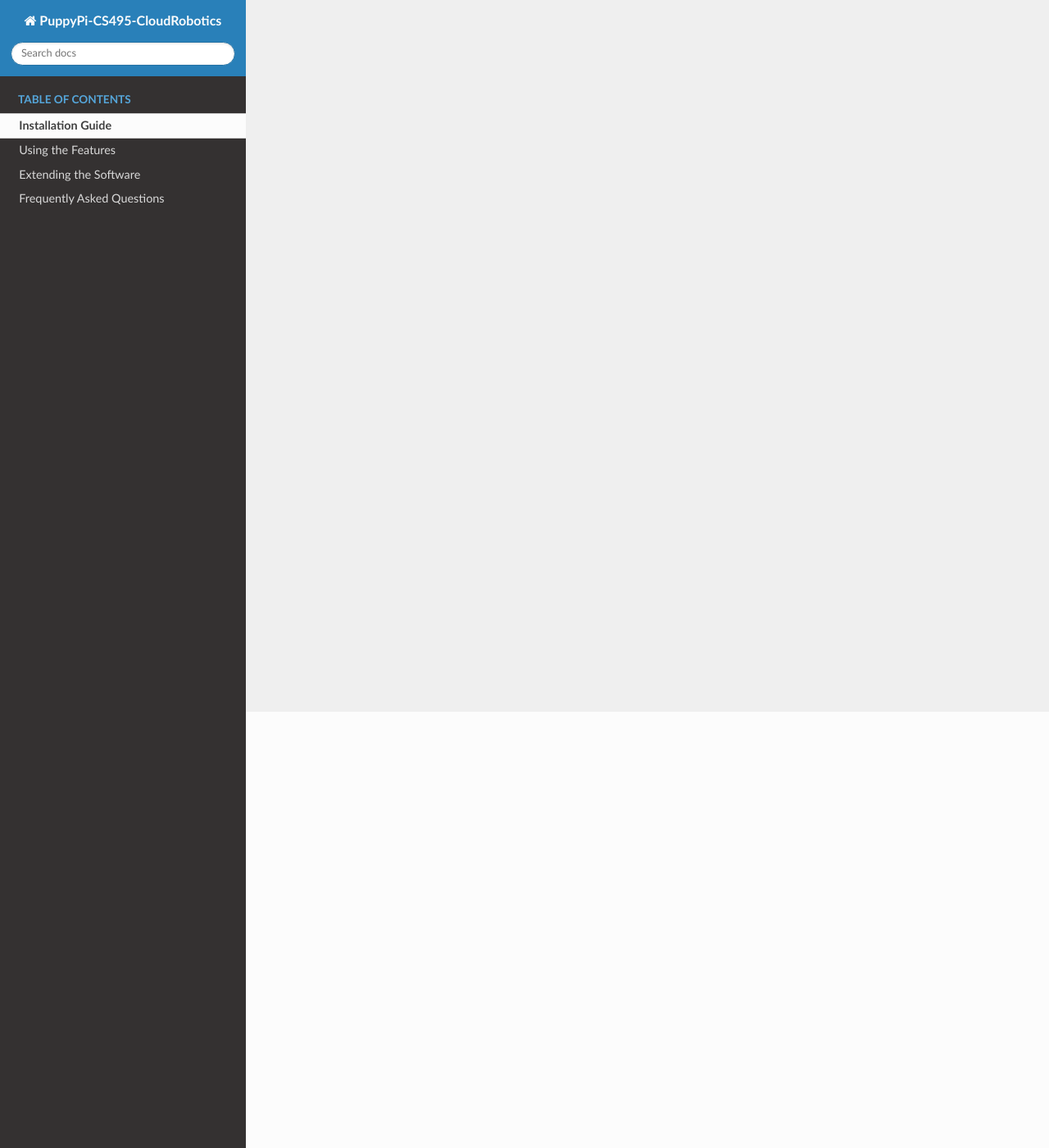
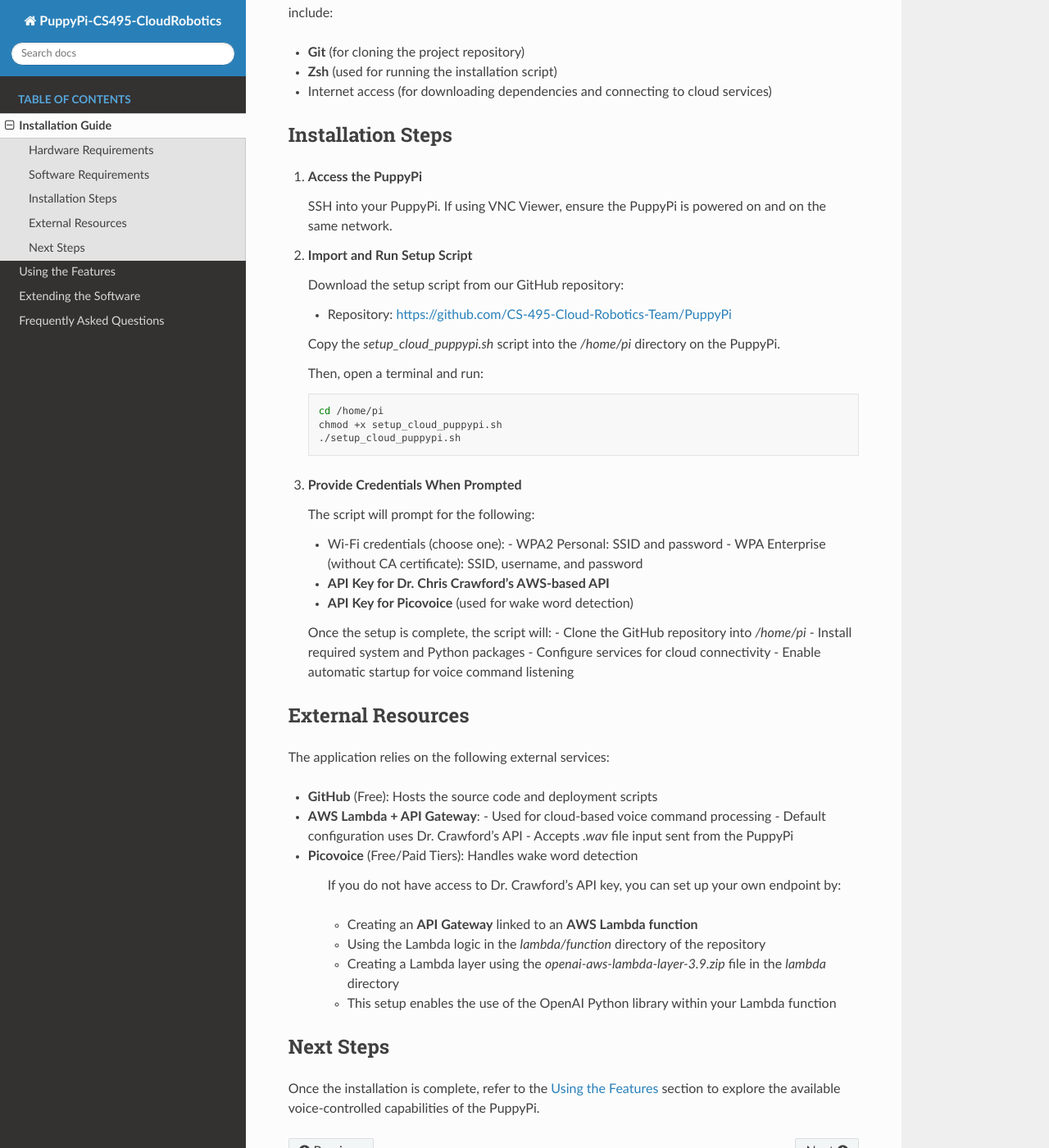
Before and after one commit to CS-495-Cloud-Robotics-Team/PuppyPi, a Sphinx documentation site: the page built from docs/install.rst, in a window 1280 px wide and 1400 px high, scrolled down 532 px. Shown: the whole window at 82% size. Built offline with Sphinx 7.4.7 and the Read the Docs theme 3.1.0, drawn with Linux system fonts in a browser that asks for light colours; pages that are not in the unit, such as notebooks, are missing from menus; some of the changed text lies outside the part shown.

Commit message:
Create installation guide

```diff
--- a/docs/install.rst
+++ b/docs/install.rst
@@ -1,4 +1,86 @@
 Installation Guide
 ==================
 
-Instructions for setting up the PuppyPi vocal command system...
+This guide walks through how to deploy the PuppyPi Cloud Robotics application on your own PuppyPi Pro Ultimate robot.
+
+Hardware Requirements
+---------------------
+
+To successfully deploy the application, you will need:
+
+- A **PuppyPi Pro Ultimate** robot running on a **Raspberry Pi 5**
+- The **Raspberry Pi extension board** (included with the Pro Ultimate version)
+- A local machine or terminal capable of **SSH access** to the PuppyPi
+  - We used **VNC Viewer**, but any SSH-compatible tool (e.g., terminal, PuTTY) will work
+
+Software Requirements
+---------------------
+
+The deployment process is automated via a setup script. The software dependencies and resources include:
+
+- **Git** (for cloning the project repository)
+- **Zsh** (used for running the installation script)
+- Internet access (for downloading dependencies and connecting to cloud services)
+
+Installation Steps
+------------------
+
+1. **Access the PuppyPi**
+
+   SSH into your PuppyPi. If using VNC Viewer, ensure the PuppyPi is powered on and on the same network.
+
+2. **Import and Run Setup Script**
+
+   Download the setup script from our GitHub repository:
+
+   - Repository: https://github.com/CS-495-Cloud-Robotics-Team/PuppyPi
+
+   Copy the `setup_cloud_puppypi.sh` script into the `/home/pi` directory on the PuppyPi.
+
+   Then, open a terminal and run:
+
+   .. code-block:: zsh
+
+      cd /home/pi
+      chmod +x setup_cloud_puppypi.sh
+      ./setup_cloud_puppypi.sh
+
+3. **Provide Credentials When Prompted**
+
+   The script will prompt for the following:
+
+   - Wi-Fi credentials (choose one):
+     - WPA2 Personal: SSID and password
+     - WPA Enterprise (without CA certificate): SSID, username, and password
+   - **API Key for Dr. Chris Crawford's AWS-based API**
+   - **API Key for Picovoice** (used for wake word detection)
+
+   Once the setup is complete, the script will:
+   - Clone the GitHub repository into `/home/pi`
+   - Install required system and Python packages
+   - Configure services for cloud connectivity
+   - Enable automatic startup for voice command listening
+
+External Resources
+------------------
+
+The application relies on the following external services:
+
+- **GitHub** (Free): Hosts the source code and deployment scripts
+- **AWS Lambda + API Gateway**:
+  - Used for cloud-based voice command processing
+  - Default configuration uses Dr. Crawford’s API
+  - Accepts `.wav` file input sent from the PuppyPi
+- **Picovoice** (Free/Paid Tiers): Handles wake word detection
+
+   If you do not have access to Dr. Crawford's API key, you can set up your own endpoint by:
+
+   - Creating an **API Gateway** linked to an **AWS Lambda function**
+   - Using the Lambda logic in the `lambda/function` directory of the repository
+   - Creating a Lambda layer using the `openai-aws-lambda-layer-3.9.zip` file in the `lambda` directory
+   - This setup enables the use of the OpenAI Python library within your Lambda function
+
+Next Steps
+----------
+
+Once the installation is complete, refer to the :doc:`features` section to explore the available voice-controlled capabilities of the PuppyPi.
```
